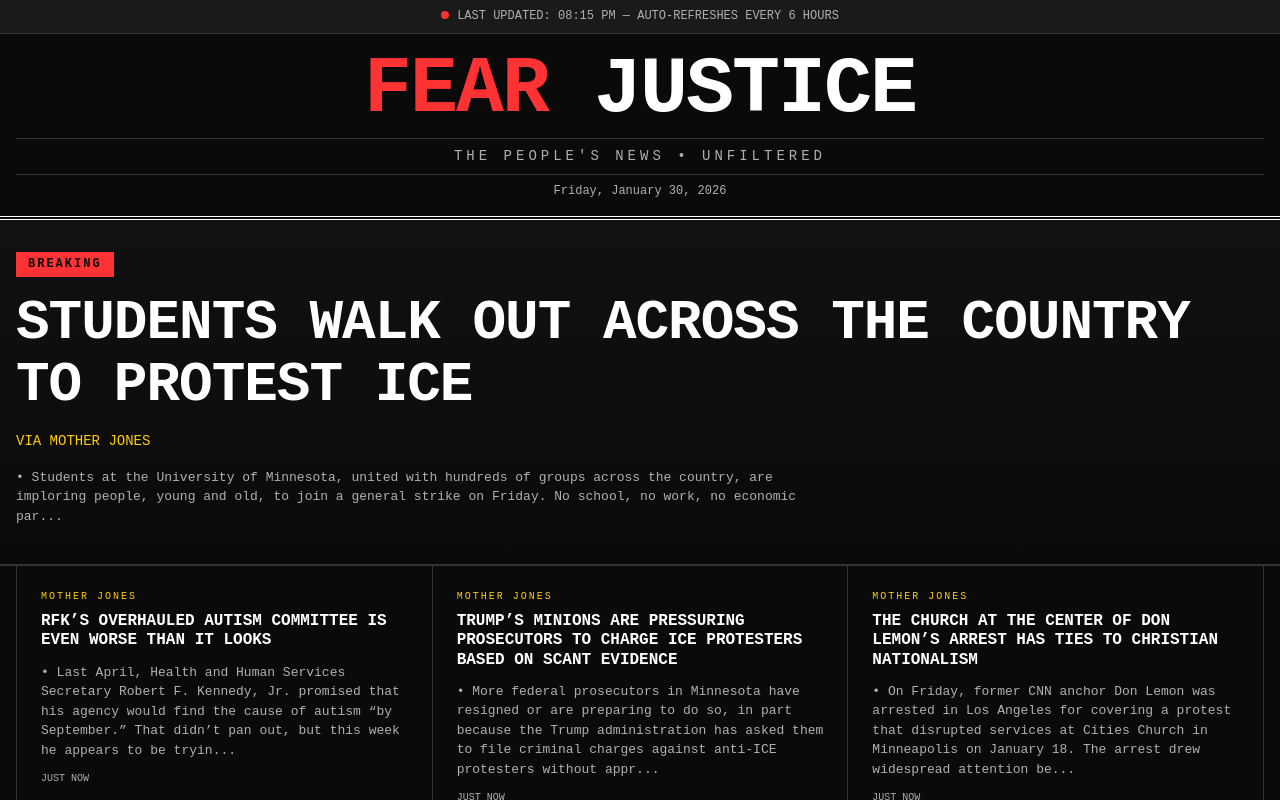
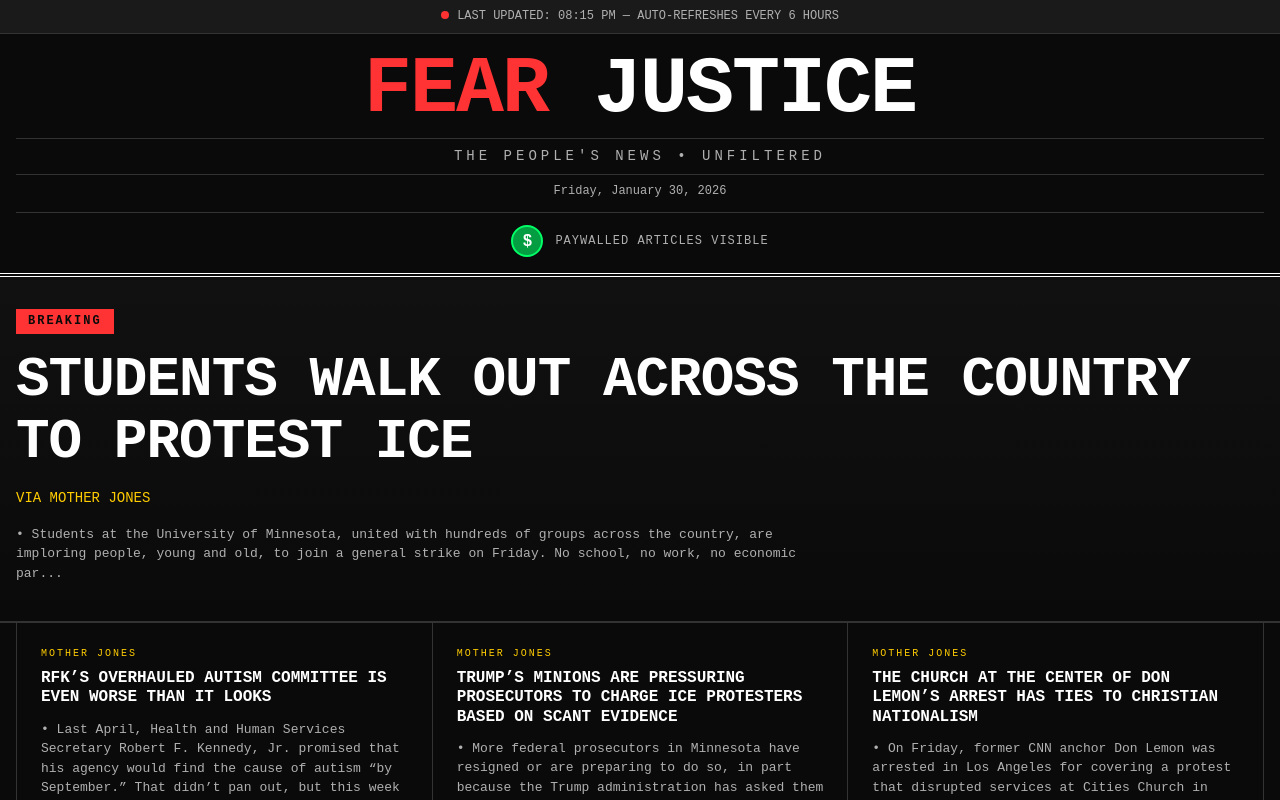
Before and after one commit to gsyamada/fearjustice, a Next.js app: page / in a window 1280 px wide. Shown: the top 800 px of the page. Built offline with nearby package versions, Linux system fonts and the light colour scheme.

Commit message:
Add paywall toggle switch to show/hide paywalled articles
Amp-Thread-ID: https://ampcode.com/threads/T-019c105f-a630-7556-94c7-4be0d43fb163
Co-authored-by: Amp <amp@ampcode.com>

```diff
--- a/app/globals.css
+++ b/app/globals.css
@@ -77,6 +77,61 @@ a:hover {
   font-size: 0.75rem;
   color: var(--text-secondary);
   margin-top: 0.5rem;
+}
+
+/* Paywall toggle */
+.paywall-toggle {
+  display: flex;
+  align-items: center;
+  justify-content: center;
+  gap: 0.75rem;
+  margin-top: 0.75rem;
+  padding-top: 0.75rem;
+  border-top: 1px solid var(--border-color);
+}
+
+.toggle-switch {
+  display: inline-flex;
+  align-items: center;
+  justify-content: center;
+  width: 2rem;
+  height: 2rem;
+  border-radius: 50%;
+  border: 2px solid;
+  cursor: pointer;
+  transition: all 0.2s ease;
+  background: transparent;
+}
+
+.toggle-switch.toggle-on {
+  border-color: #00ff66;
+  background: rgba(0, 255, 102, 0.6);
+}
+
+.toggle-switch.toggle-off {
+  border-color: #555555;
+  background: rgba(85, 85, 85, 0.4);
+}
+
+.toggle-badge {
+  font-size: 1rem;
+  font-weight: bold;
+  line-height: 1;
+}
+
+.toggle-on .toggle-badge {
+  color: #ffffff;
+}
+
+.toggle-off .toggle-badge {
+  color: #777777;
+}
+
+.toggle-label {
+  font-size: 0.75rem;
+  color: var(--text-secondary);
+  text-transform: uppercase;
+  letter-spacing: 1px;
 }
 
 /* Main headline */
--- a/app/page.tsx
+++ b/app/page.tsx
@@ -1,3 +1,6 @@
+'use client'
+
+import { useState } from 'react'
 import newsData from '../content/news.json'
 
 interface Article {
@@ -63,6 +66,19 @@ function SummaryBlock({ summary }: { summary: string }) {
 export default function Home() {
   const data = newsData as NewsData
   const { headline, articles, lastUpdated } = data
+  const [showPaywalled, setShowPaywalled] = useState(true)
+
+  const filteredArticles = showPaywalled
+    ? articles
+    : articles.filter(a => !a.isPaywalled)
+
+  const displayHeadline = (!showPaywalled && headline?.isPaywalled)
+    ? filteredArticles[0]
+    : headline
+
+  const gridArticles = displayHeadline === headline
+    ? filteredArticles.slice(1, 16)
+    : filteredArticles.slice(1, 16)
 
   return (
     <main>
@@ -78,22 +94,32 @@ export default function Home() {
           </h1>
           <p className="tagline">The People's News • Unfiltered</p>
           <p className="dateline">{formatDate(lastUpdated)}</p>
+          <div className="paywall-toggle">
+            <button
+              className={`toggle-switch ${showPaywalled ? 'toggle-on' : 'toggle-off'}`}
+              onClick={() => setShowPaywalled(!showPaywalled)}
+              aria-pressed={showPaywalled}
+            >
+              <span className="toggle-badge">$</span>
+            </button>
+            <span className="toggle-label">Paywalled Articles Visible</span>
+          </div>
         </div>
       </header>
 
-      {headline && (
+      {displayHeadline && (
         <section className="headline-section">
           <div className="container">
             <span className="headline-label">Breaking</span>
-            <a href={headline.link} target="_blank" rel="noopener noreferrer">
+            <a href={displayHeadline.link} target="_blank" rel="noopener noreferrer">
               <h2 className="headline-title">
-                {headline.title}
-                {headline.isPaywalled && <span className="paywall-badge" title="Paywalled">$</span>}
+                {displayHeadline.title}
+                {displayHeadline.isPaywalled && <span className="paywall-badge" title="Paywalled">$</span>}
               </h2>
             </a>
-            <p className="headline-source">via {headline.source}</p>
+            <p className="headline-source">via {displayHeadline.source}</p>
             <div className="headline-summary">
-              <SummaryBlock summary={headline.summary} />
+              <SummaryBlock summary={displayHeadline.summary} />
             </div>
           </div>
         </section>
@@ -101,7 +127,7 @@ export default function Home() {
 
       <section className="container">
         <div className="news-grid">
-          {articles.slice(1, 16).map((article, index) => (
+          {gridArticles.map((article, index) => (
             <article key={index} className="article-card">
               <p className="article-source">{article.source}</p>
               <a href={article.link} target="_blank" rel="noopener noreferrer">
```
